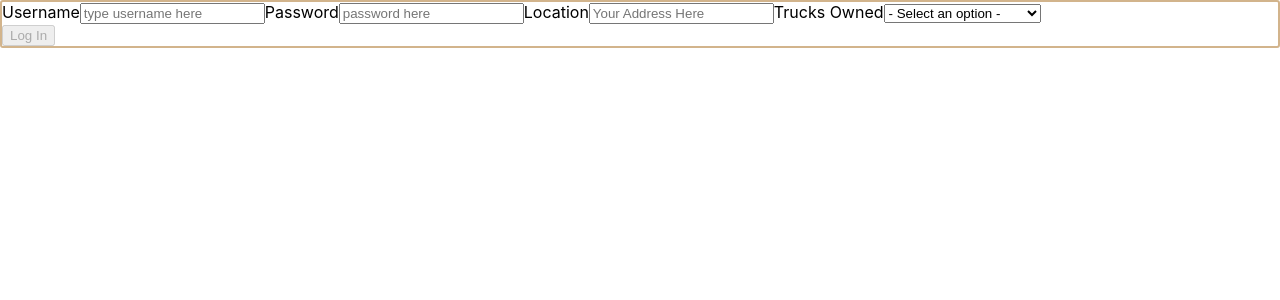
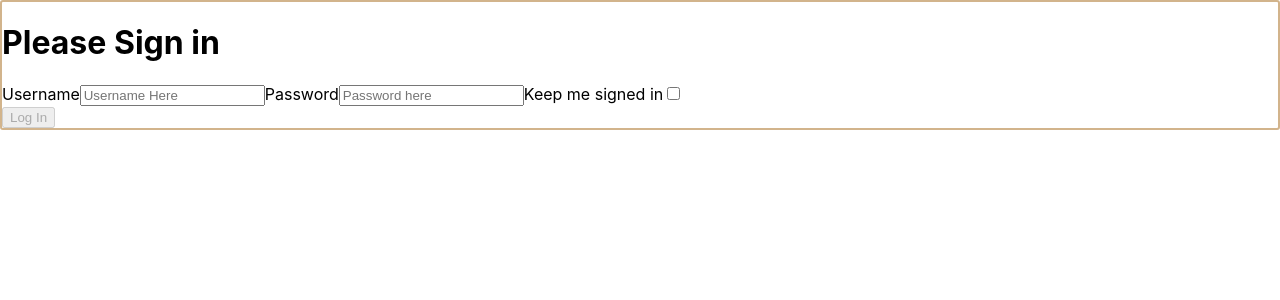
Before and after one commit to Build-Week-Food-Truck-Tracker-Jan-4th/food-truck-front-end, a React (Create React App) app in the folder food-truck-react/: page / in a window 1280 px wide. Shown: the top 300 px of the page. Built offline with nearby package versions, Linux system fonts and the light colour scheme.

Commit message:
form done, just going to style later

```diff
--- a/food-truck-react/src/App.js
+++ b/food-truck-react/src/App.js
@@ -15,6 +15,8 @@ const initialFormValues ={
   currentLocation:'',
   //trucks own dropdown
   trucksOwned: '',
+  //Stay signed in box
+  terms: false,
 }
 
 const initialFormErrors = {
@@ -27,7 +29,7 @@ const initialFormErrors = {
   const initialDisabled = true;
 
 function App() {
-  const [diner, setDiner] = useState(initialDiner);
+    const [diner, setDiner] = useState(initialDiner);
     const [formValues, setFormValues] = useState(initialFormValues);
     const [formErrors, setFormErrors]=useState(initialFormErrors);
     const [disabled, setDisabled] = useState(initialDisabled);
@@ -41,15 +43,10 @@ function App() {
         setFormErrors({...formErrors,[name]:''})
       })
       .catch((err) => {
-        setFormErrors({
-          ...formErrors,
-          [name]: err.errors[0],
+        setFormErrors({...formErrors,[name]: err.errors[0],
         });
       });
-      setFormValues({
-        ...formValues,
-        [name]: value,
-      })
+      setFormValues({...formValues, [name]: value,})
   }
 
   const formSubmit = () => {
@@ -67,7 +64,9 @@ function App() {
     const newUser = {
     username :formValues.username.trim(),
     password:formValues.password.trim(),
-    currentLocation:formValues.currentLocation.trim(),
+    signIn:["terms"].filter(
+      (signIn) => formValues[signIn]
+      )
     }
     setDiner([...diner,newUser])
     console.log('this is forms in form submit',diner)
--- a/food-truck-react/src/components/dinerForm.js
+++ b/food-truck-react/src/components/dinerForm.js
@@ -25,6 +25,7 @@ export default function DinerForm (props){
 
     return (
         <Bform className= 'Form container' onSubmit={onSubmit}>
+            <h1> Please Sign in</h1>
             <div className="errors">
              <div>{errors.username}</div>
              <div>{errors.password}</div>
@@ -37,7 +38,7 @@ export default function DinerForm (props){
                <input
                name='username'
                type= 'text'
-               placeholder= 'type username here'
+               placeholder= 'Username Here'
                maxLength = '20'
                value= {values.username}
                onChange= {onChange}
@@ -49,12 +50,22 @@ export default function DinerForm (props){
                <input
                name='password'
                type= 'password'
-               placeholder= 'password here'
+               placeholder= 'Password here'
                value ={values.password}
                onChange= {onChange}
                />
                </label>
+
                <label>
+               Keep me signed in
+               <input
+               name='terms'
+               type= 'checkbox'
+               checked= {values.terms}
+               onChange= {onChange}
+               />
+               </label>
+               {/* <label>
                Location
                <input
                name='currentLocation'
@@ -63,9 +74,9 @@ export default function DinerForm (props){
                value ={values.currentLocation}
                onChange= {onChange}
                />
-               </label>
+               </label> */}
 
-               <label>
+               {/* <label>
                Trucks Owned
                <select onChange={onChange} value={values.trucksOwned} name="trucksOwned">
                 <option value="">- Select an option -</option>
@@ -74,7 +85,7 @@ export default function DinerForm (props){
                 <option value="Mediterran Truck">Mediterran Food Truck</option>
                 <option value="Other">Other</option>
                </select>
-               </label>
+               </label> */}
 
                 <div className ='dinerLogIn'>
                <button className ='LogInButton'disabled={disabled}>Log In</button>
--- a/food-truck-react/src/validations/dinerSchema.js
+++ b/food-truck-react/src/validations/dinerSchema.js
@@ -9,15 +9,20 @@ export default yup.object().shape({
     password: yup.string()
   .required('No password provided.')
   .min( 6,'Password needs to be 6 characters minimum'),
-    //dropbox under
-  trucksOwned: yup
-    .string()
-    .oneOf(["Taco Truck","Pizza Truck","Mediterran Truck","Other"], "Must Choose One Truck type"),
+
+    terms : yup.boolean(),
+});
 
 
-  currentLocation : yup
-   .string()
-   .required("An addresss needs to be added"),
 
 
-});
+    //dropbox under
+  // trucksOwned: yup
+  //   .string()
+  //   .oneOf(["Taco Truck","Pizza Truck","Mediterran Truck","Other"], "Must Choose One Truck type"),
+ //checkbox
+
+
+  // currentLocation : yup
+  //  .string()
+  //  .required("An addresss needs to be added"),
```
Also changed, not shown: 1 other file (tests, documents, lock files or other folders).
